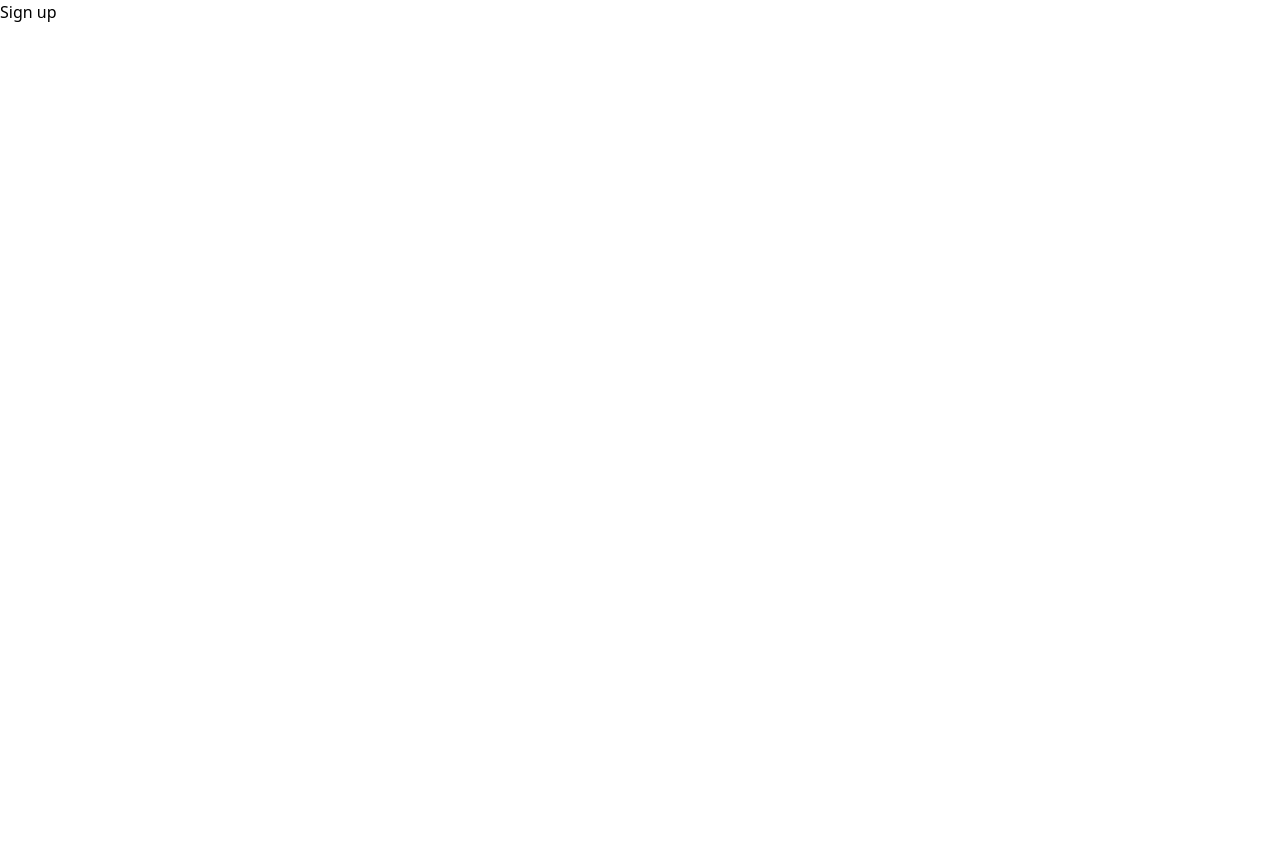
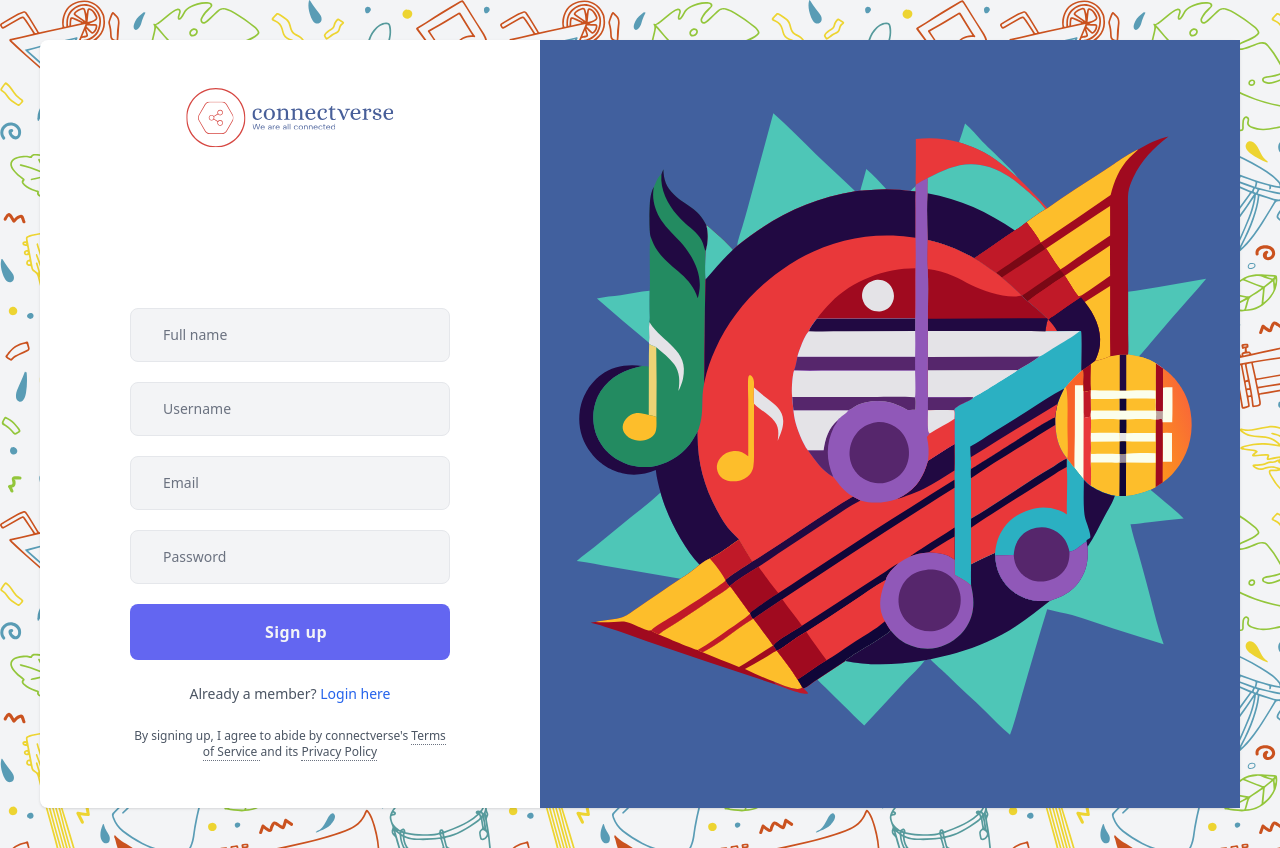
Before and after one commit to NkFab/melody-verse, a React (Vite) app: page /signup in a window 1280 px wide. Before the commit the page ends 800 px from the top, so only its background shows below. Built offline with nearby package versions, Linux system fonts and the light colour scheme.

Commit message:
add validation and signup page

```diff
--- a/package.json
+++ b/package.json
@@ -10,9 +10,11 @@
     "preview": "vite preview"
   },
   "dependencies": {
+    "formik": "^2.4.6",
     "react": "^18.3.1",
     "react-dom": "^18.3.1",
-    "react-router-dom": "^6.26.1"
+    "react-router-dom": "^6.26.1",
+    "yup": "^1.4.0"
   },
   "devDependencies": {
     "@eslint/js": "^9.9.0",
--- a/src/components/Button.tsx
+++ b/src/components/Button.tsx
@@ -2,12 +2,14 @@ import React from 'react'
 
 type ButtonProps = {
     children: React.ReactNode,
-    disabled?: boolean
+    disabled?: boolean,
+    [x: string]: unknown
 }
 
-const Button: React.FC<ButtonProps> = ({ children, disabled = false }) => {
+const Button: React.FC<ButtonProps> = ({ children, disabled = false, ...rest }) => {
     return (
         <button
+            {...rest}
             className={`mt-5 tracking-wide font-semibold  w-full py-4 rounded-lg flex items-center justify-center focus:shadow-outline focus:outline-none ${disabled ? 'bg-indigo-300 text-gray-200 hover:none cursor-none' : 'bg-indigo-500 text-gray-100  hover:bg-indigo-700 transition-all duration-300 ease-in-out'}`} disabled={disabled}>
             <span className="ml-3">
                 {children}
--- a/src/components/Layouts/AuthLayout.tsx
+++ b/src/components/Layouts/AuthLayout.tsx
@@ -21,7 +21,7 @@ const AuthLayout: React.FC<AuthLayoutProps> = ({children}) => {
                         <div className="w-full flex-1 mt-8">
 
 
-                            <div className="mx-auto max-w-xs">
+                            <div className="mx-auto max-w-xs gap-5">
                                 {children}
                             </div>
                         </div>
--- /dev/null
+++ b/src/pages/ForgotPassword.tsx
@@ -0,0 +1,9 @@
+import React from 'react'
+
+const ForgotPassword: React.FC = () => {
+    return (
+        <div>Forgot Pass</div>
+    )
+}
+
+export default ForgotPassword
--- a/src/pages/Login.tsx
+++ b/src/pages/Login.tsx
@@ -1,12 +1,40 @@
 import React from "react";
+import { Formik, Form, Field, ErrorMessage } from 'formik';
+import * as Yup from 'yup';
+import { Link } from "react-router-dom";
 import AuthLayout from "../components/Layouts/AuthLayout";
 import Button from "../components/Button";
 import Input from "../components/Input";
 
+const validationSchema = Yup.object({
+    email: Yup.string().email('Invalid email address').required('Email is required'),
+    password: Yup.string().min(6, 'Password must be at least 6 characters').required('Password is required'),
+});
+
 const Login: React.FC = () => {
     return (
         <AuthLayout>
-      <Input type="email" placeholder="Email" />
+            <Formik
+                initialValues={{ email: '', password: '', remember: false }}
+                validationSchema={validationSchema}
+                onSubmit={(values, { setSubmitting }) => {
+
+                    console.log(values, '[][][][');
+                    setSubmitting(false);
+                }}
+            >
+                {({ isSubmitting }) => (
+                    <Form>
+                        <div className="">
+                            <Field
+                                type="email"
+                                name="email"
+                                placeholder="Email"
+                                as={Input}
+                            />
+                            <ErrorMessage name="email" component="p" className="text-red-500 text-sm" />
+                        </div>
+
                         <div className="w-full flex justify-end mt-5">
                             <a
                                 href="#"
@@ -16,17 +44,25 @@ const Login: React.FC = () => {
                             </a>
                         </div>
 
-      <Input type="password" placeholder="Password" />
+                        <div className="">
+                            <Field
+                                type="password"
+                                name="password"
+                                placeholder="Password"
+                                as={Input}
+                            />
+                            <ErrorMessage name="password" component="p" className="text-red-500 text-sm" />
+                        </div>
 
-      <Button disabled>Login</Button>
+                        <Button type="submit" disabled={isSubmitting}>{isSubmitting ? 'Logging in...': 'Login'}</Button>
+
                         <div className="flex justify-end mt-2">
                             <div className="flex items-center h-5">
-          <input
+                                <Field
+                                    type="checkbox"
+                                    name="remember"
                                     id="remember"
-            type="checkbox"
-            value=""
                                     className="w-4 h-4 border border-blue-600 rounded bg-gray-50 focus:ring-3 focus:ring-blue-300"
-            required
                                 />
                             </div>
                             <label
@@ -38,27 +74,19 @@ const Login: React.FC = () => {
                         </div>
 
                         <p className="mt-6 text-gray-600 text-center text-sm">
-        {" "}
-        Not a member yet?{" "}
-        <a
-          href="#"
+                            Not a member yet?{' '}
+                            <Link
+                                to="/signup"
                                 className="font-medium text-blue-600 hover:underline"
                             >
                                 Sign up here
-        </a>
+                            </Link>
                         </p>
+                    </Form>
+                )}
+            </Formik>
+        </AuthLayout>
 
-      {/* <p className="mt-6 text-xs text-gray-600 text-center">
-                                    I agree to abide by connectverse's {' '}
-                                    <a href="#" className="border-b border-gray-500 border-dotted">
-                                        Terms of Service {' '}
-                                    </a>
-                                    and its {' '}
-                                    <a href="#" className="border-b border-gray-500 border-dotted">
-                                        Privacy Policy
-                                    </a>
-                                </p> */}
-    </AuthLayout>
     );
 };
 
--- /dev/null
+++ b/src/pages/ResetPassword.tsx
@@ -0,0 +1,9 @@
+import React from 'react'
+
+const ResetPassword: React.FC = () => {
+    return (
+        <div>Forgot Pass</div>
+    )
+}
+
+export default ResetPassword
--- a/src/pages/SignUp.tsx
+++ b/src/pages/SignUp.tsx
@@ -1,9 +1,100 @@
-import React from 'react'
+import React from 'react';
+import { Formik, Form, Field, ErrorMessage } from 'formik';
+import * as Yup from 'yup';
+import { Link } from "react-router-dom";
+import AuthLayout from "../components/Layouts/AuthLayout";
+import Button from "../components/Button";
+import Input from "../components/Input";
+
+
+const validationSchema = Yup.object({
+    fullName: Yup.string().required('Full name is required'),
+    username: Yup.string().required('Username is required'),
+    email: Yup.string().email('Invalid email address').required('Email is required'),
+    password: Yup.string().min(6, 'Password must be at least 6 characters').required('Password is required'),
+});
 
 const SignUp: React.FC = () => {
     return (
-        <>Sign up</>
-    )
-}
+        <AuthLayout>
+            <Formik
+                initialValues={{ fullName: '', username: '', email: '', password: '' }}
+                validationSchema={validationSchema}
+                onSubmit={(values, { setSubmitting }) => {
+
+                    console.log(values);
+                    setSubmitting(false);
+                }}
+            >
+                {({ isSubmitting }) => (
+                    <Form>
+                        <div className="mb-5">
+                            <Field
+                                type="text"
+                                name="fullName"
+                                placeholder="Full name"
+                                as={Input}
+                            />
+                            <ErrorMessage name="fullName" component="div" className="text-red-500 text-sm" />
+                        </div>
+
+                        <div className="mb-5">
+                            <Field
+                                type="text"
+                                name="username"
+                                placeholder="Username"
+                                as={Input}
+                            />
+                            <ErrorMessage name="username" component="div" className="text-red-500 text-sm" />
+                        </div>
+
+                        <div className="mb-5">
+                            <Field
+                                type="email"
+                                name="email"
+                                placeholder="Email"
+                                as={Input}
+                            />
+                            <ErrorMessage name="email" component="div" className="text-red-500 text-sm" />
+                        </div>
+
+                        <div className="mb-5">
+                            <Field
+                                type="password"
+                                name="password"
+                                placeholder="Password"
+                                as={Input}
+                            />
+                            <ErrorMessage name="password" component="div" className="text-red-500 text-sm" />
+                        </div>
+
+                        <Button type="submit" disabled={isSubmitting}>Sign up</Button>
+                    </Form>
+                )}
+            </Formik>
+
+            <p className="mt-6 text-gray-600 text-center text-sm">
+                Already a member?{' '}
+                <Link
+                    to="/"
+                    className="font-medium text-blue-600 hover:underline"
+                >
+                    Login here
+                </Link>
+            </p>
+
+            <p className="mt-6 text-xs text-gray-600 text-center">
+                By signing up, I agree to abide by connectverse's{' '}
+                <a href="#" className="border-b border-gray-500 border-dotted">
+                    Terms of Service{' '}
+                </a>
+                and its{' '}
+                <a href="#" className="border-b border-gray-500 border-dotted">
+                    Privacy Policy
+                </a>
+            </p>
+        </AuthLayout>
+    );
+};
 
 export default SignUp;
```
Also changed, not shown: 1 other file (tests, documents, lock files or other folders). Lines whose indentation alone changed are shown as unchanged.
